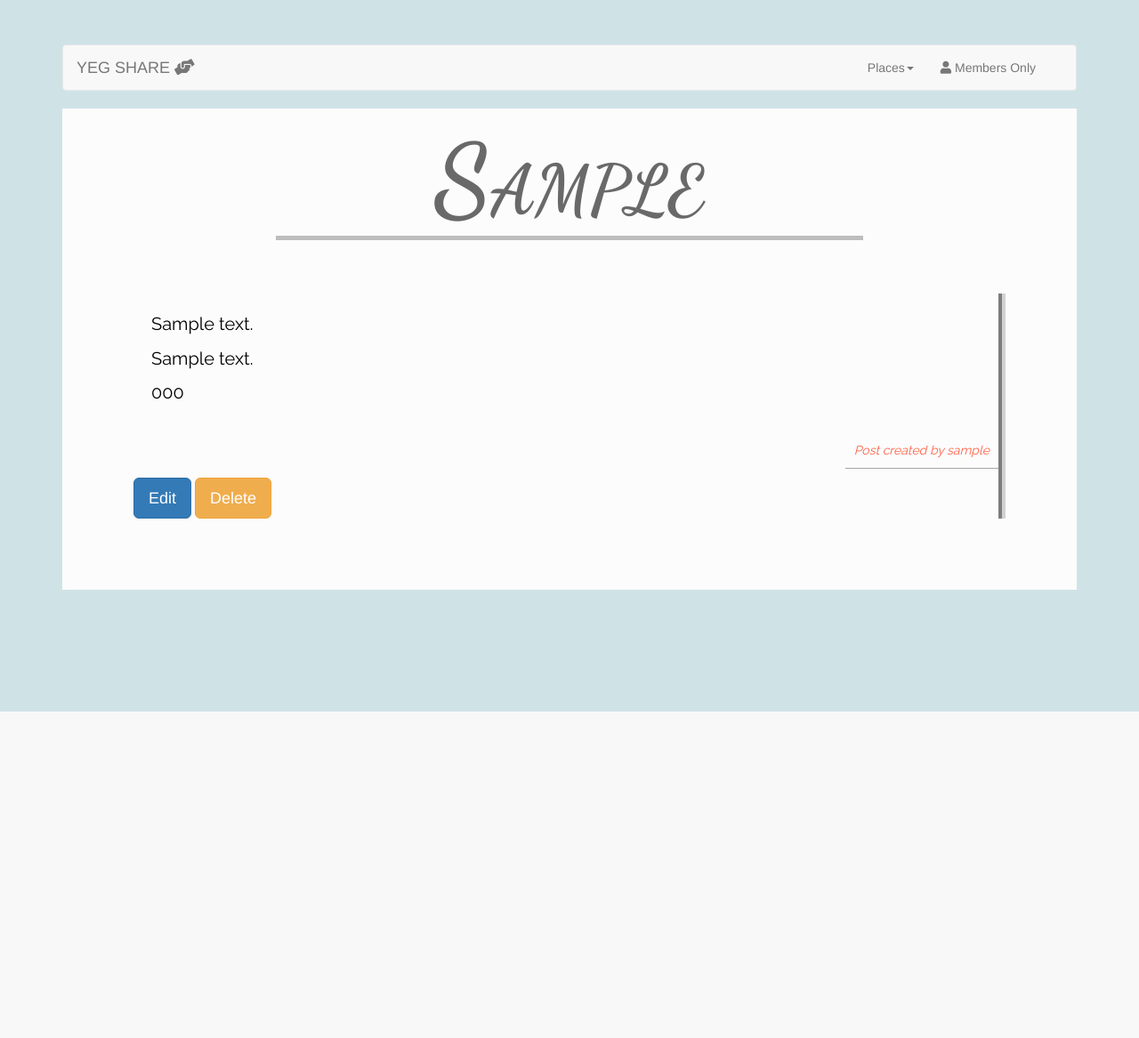
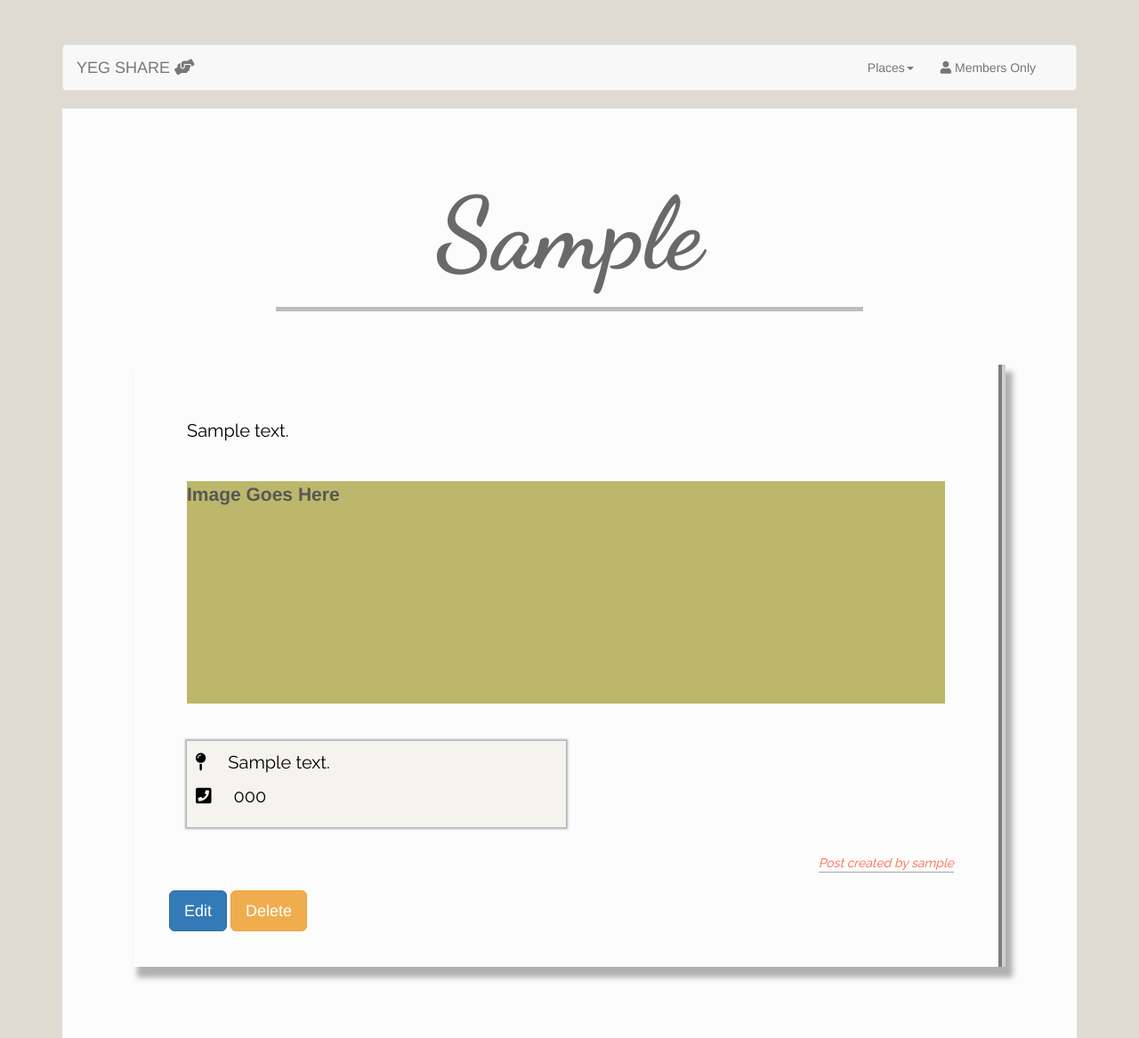
Before and after one commit to dswanson8/school-work-and-demos, a CodeIgniter app: page /database/index.php/crud/detail/1 in a window 1280 px wide. Shown: the whole page at 89% size. Before the commit the page ends 800 px from the top, so only its background shows below. Run offline with CodeIgniter, Linux system fonts and the light colour scheme; tables that the repository leaves empty or names only in its code hold one stand-in row (values such as "Sample post"); some libraries are stand-ins or nearby versions.

Commit message:
all form fields and design done

```diff
--- a/codeigniter3_lab/application/controllers/Crud.php
+++ b/codeigniter3_lab/application/controllers/Crud.php
@@ -130,6 +130,7 @@ class Crud extends CI_Controller {
 		$this->form_validation->set_error_delimiters('<div class="alert alert-danger">', '</div>');
 		$this->form_validation->set_rules('letter', 'Letter', 'required|min_length[4]');
 		$this->form_validation->set_rules('description', 'Description', 'required|min_length[20]|max_length[800]');
+		$this->form_validation->set_rules('address', 'Address', 'required|min_length[5]|max_length[20]');
 
 		if ($this->form_validation->run() == FALSE) {//validation not passed, either showing to user for the first time or errors
 
@@ -144,6 +145,8 @@ class Crud extends CI_Controller {
 			// get the info from the form; put that into an array to pass to the model.
 			$data['letter'] = $this->input->post('letter');
 			$data['description'] = $this->input->post('description');
+			$data['address'] = $this->input->post('address');
+			$data['phone'] = $this->input->post('phone');
 
 			// testing to see what is in the array.
 				// echo "<pre>";
--- a/codeigniter3_lab/application/views/crud_detail_view.php
+++ b/codeigniter3_lab/application/views/crud_detail_view.php
@@ -8,21 +8,36 @@
 
 		<div class="places__container">
 
-    		<h2 class="singlePage_heading"><?php echo $row->letter; ?></h2>
+    		<h1 class="singlePage_heading"><?php echo $row->letter; ?></h1>
 
 		    <div class="main">
+
+
 		        <div class="main__description">
 		        	<p><?php echo $row->description; ?></p>
-		        	<p><?php echo $row->address; ?></p>
-		        	<p><?php echo $row->phone; ?></p>
+
+					<div class="main__imageBlock">
+						<b>Image Goes Here</b>
+					</div>
+
+		        	<div class="main__details">
+			        	<p><i class="fas fa-map-pin"></i> <?php echo $row->address; ?></p>
+			        	<p><i class="fas fa-phone-square"></i> <?php echo $row->phone; ?></p>
+		        	</div>
 		        </div>
+
+
 			    <div class="blog_author">
 			        <p>Post created by <span><?php echo $row->username; ?></span></p>
 			    </div>
+
+
 			    <div class="main__config">
 			        <a href="<?php echo base_url() ?>crud/edit/<?php echo $row->lid;?>" class="btn btn-primary btn-lg">Edit</a>
 			        <a href="<?php echo base_url() ?>crud/delete/<?php echo $row->lid;?>" class="btn btn-warning btn-lg confirm">Delete</a>
 			    </div>
+
+
 		    </div>
 
 		</div>
--- a/codeigniter3_lab/application/views/crud_edit_view.php
+++ b/codeigniter3_lab/application/views/crud_edit_view.php
@@ -21,7 +21,7 @@ if ($results) {
 <div class="blogPost">
 
     <div class="form-group">
-      <label for="letter">Letter</label>
+      <label for="letter">Post Title</label>
       <input type="text" name="letter" class="form-control" value="<?php echo set_value('letter', $letter) ?>">
       <?php echo form_error('letter') ?>
     </div>
--- a/codeigniter3_lab/css/output.css
+++ b/codeigniter3_lab/css/output.css
@@ -301,37 +333,45 @@ summary {
  * Add the correct display in IE 10+.
  */
 template {
-  display: none; }
+  display: none;
+}
 
 /**
  * Add the correct display in IE 10.
  */
 [hidden] {
-  display: none; }
+  display: none;
+}
 
 /*--------------------------------------------------------------
 # Navigation
 --------------------------------------------------------------*/
 .navbar-nav {
-  float: right !important; }
+  float: right !important;
+}
 
 /*--------------------------------------------------------------
 # Defaults
 --------------------------------------------------------------*/
 body {
-  background-color: #cfe3e7 !important;
+  background-color: #dfdbd3 !important;
   background-image: none;
-  color: #575757; }
+  color: #575757;
+}
 body p {
-    font-family: 'Raleway', sans-serif; }
+  font-family: "Raleway", sans-serif;
+}
 body h2, body h3, body h4 {
-    font-family: 'PT Sans', sans-serif;
+  font-family: "PT Sans", sans-serif;
   font-weight: 700;
-    font-variant: small-caps; }
+  font-variant: small-caps;
+}
 @media screen and (min-width: 900px) {
   body p {
     font-size: 20px;
-      color: black; } }
+    color: black;
+  }
+}
 
 /*--------------------------------------------------------------
 # Homepage
@@ -367,34 +410,44 @@ body {
   background-size: 50%;
   display: flex;
   justify-content: center;
-    align-items: end; }
+  align-items: end;
+}
 .home__thumbnail button {
   background-color: #c2dfe1;
   padding: 10px;
   border-radius: 5px;
   font-size: 20px;
   font-weight: bold;
-      border: none; }
+  border: none;
+}
 .home__thumbnail button:hover {
   background-color: #6790b3;
   color: whitesmoke;
-      border: solid snow 3px; }
+  border: solid snow 3px;
+}
 
 /*--------------------------------------------------------------
 # Let's Eat
 --------------------------------------------------------------*/
 .places h1, .places h2, .places h3 {
-  color: black; }
+  color: black;
+}
 .places h1, .places h2 {
-  font-family: 'Dancing Script', cursive; }
+  font-family: "Dancing Script", cursive;
+}
 .places h1 {
   font-size: 8em;
   color: dimgray;
   font-weight: bold;
-  border-bottom: 5px solid white; }
+  border-bottom: 5px solid white;
+}
+.places h3 {
+  color: tomato !important;
+}
 .places__container {
   background: #fcfcfc;
-  padding: 20px; }
+  padding: 20px;
+}
 .places__container .heading {
   height: 500px;
   background-color: antiquewhite;
@@ -404,36 +457,67 @@ body {
   background: linear-gradient(-8deg, rgba(117, 117, 117, 0.48), rgba(234, 234, 234, 0.42), rgba(177, 177, 177, 0.08)), url(../pictures/places-bkg.jpg);
   background-position: center;
   background-size: cover;
-    background-repeat: no-repeat; }
+  background-repeat: no-repeat;
+}
 @media screen and (min-width: 1000px) {
   .places__container .singlePage_heading {
     border-bottom: 5px solid #bdbdbd !important;
     width: 60%;
     text-align: center;
-      margin: 0 auto;
+    margin: 40px auto;
+    padding: 20px 0;
     font-size: 8em;
     color: dimgray;
     font-weight: bold;
-      border-bottom: 5px solid white; } }
+    border-bottom: 5px solid white;
+  }
+}
 .places__container .main {
   margin: 60px;
-    border-right: 8px groove #d1d1d1; }
+  border-right: 8px groove #d1d1d1;
+  box-shadow: 6px 10px 6px 2px rgba(0, 0, 0, 0.3);
+  padding: 40px;
+}
 .places__container .main h3 {
-      font-size: 3em; }
+  font-size: 3em;
+}
 .places__container .main__description {
   padding: 20px;
-      font-size: 1.5em; }
+  font-size: 1.5em;
+}
+.places__container .main__details {
+  margin-top: 40px;
+  background-color: #b6a7761a;
+  padding: 10px;
+  width: 50%;
+  box-shadow: 0 0 2px 2px #0000004d;
+}
+.places__container .main__details .fas {
+  margin-right: 20px;
+}
+.places__container .main__imageBlock {
+  background-color: darkkhaki;
+  height: 250px;
+  margin: 2em 0;
+}
+.places__container .main__button {
+  display: flex;
+  justify-content: flex-end;
+}
 .places__container .main .blog_author {
   display: flex;
-      justify-content: flex-end; }
+  justify-content: flex-end;
+  margin: 10px;
+}
 .places__container .main .blog_author p {
   font-style: italic;
   color: tomato;
-        padding: 10px;
   font-size: 1em;
-        border-bottom: 1px #a5a5a5 solid; }
+  border-bottom: 1px #a5a5a5 solid;
+}
 
 .blogPost .col-6 {
-  width: 300px; }
+  width: 300px;
+}
 
 /*# sourceMappingURL=output.css.map */
--- a/codeigniter3_lab/css/sass/_body.scss
+++ b/codeigniter3_lab/css/sass/_body.scss
@@ -1,5 +1,5 @@
 body {
-    background-color: rgb(207, 227, 231) !important;
+    background-color: rgb(223, 219, 211) !important;
     background-image: none;
     color: rgb(87, 87, 87);
     p {
```
Also changed, not shown: other parts of codeigniter3_lab/css/output.css (+85 -50 lines), codeigniter3_lab/application/views/crud_read_view.php (+6 -3 lines), codeigniter3_lab/css/sass/_places.scss (+33 -3 lines), 1 other file. Lines whose indentation alone changed are shown as unchanged.
